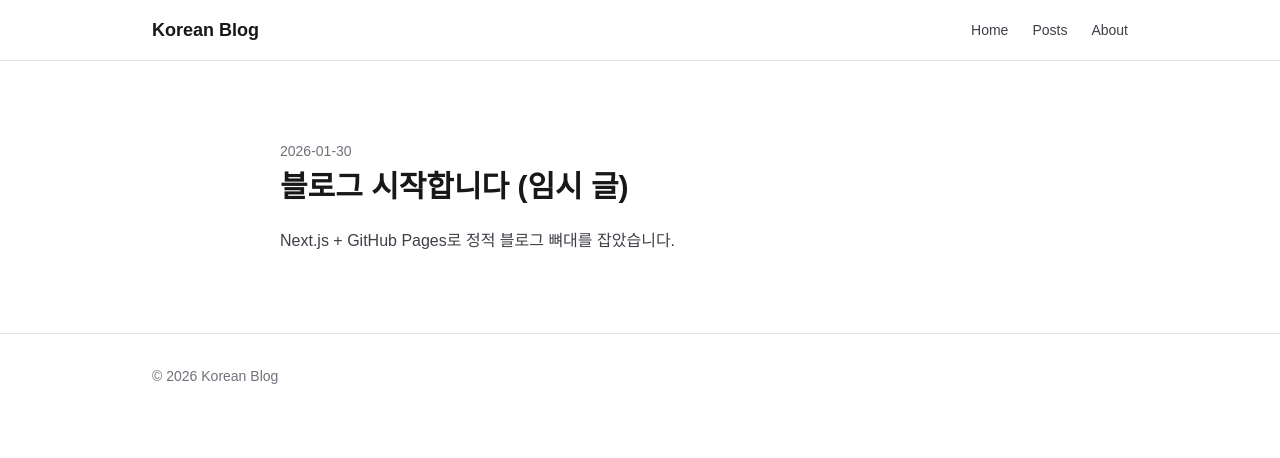
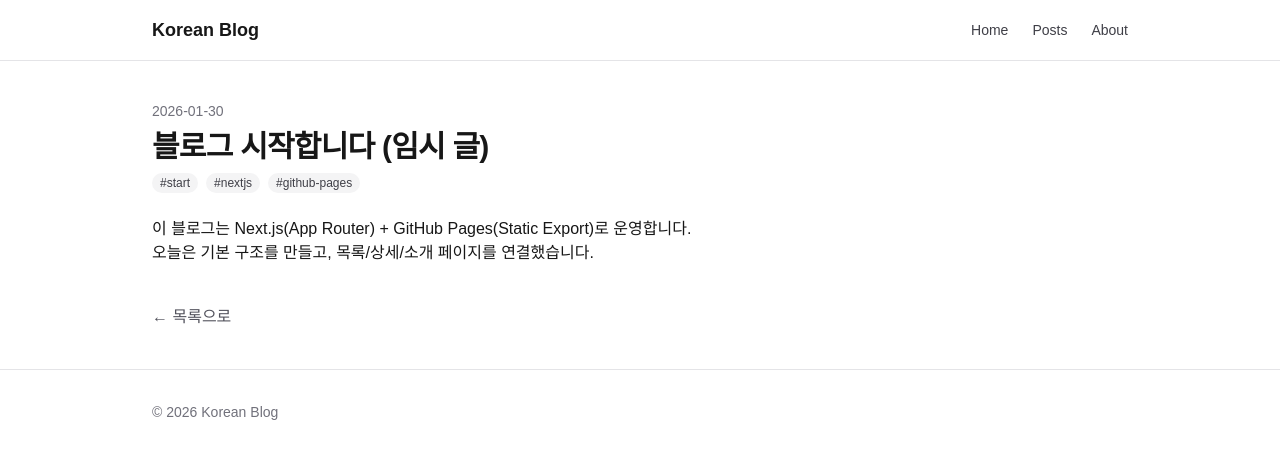
Before and after one commit to taegi3103/korean-blog, a Next.js app: page /posts/hello-korean-blog in a window 1280 px wide. Shown: the top 458 px of the page. Built offline with nearby package versions, Linux system fonts and the light colour scheme.

Commit message:
Refactor PostDetailPage to use getPost function

```diff
--- a/app/posts/[slug]/page.tsx
+++ b/app/posts/[slug]/page.tsx
@@ -1,21 +1,58 @@
-import { notFound } from "next/navigation";
-import { posts } from "@/app/lib/posts";
-
-export const dynamicParams = false;
+// app/posts/[slug]/page.tsx
+import Link from "next/link";
+import { getPost, posts } from "../../lib/posts";
 
 export function generateStaticParams() {
   return posts.map((p) => ({ slug: p.slug }));
 }
 
-export default function PostDetailPage({ params }: { params: { slug: string } }) {
-  const post = posts.find((p) => p.slug === params.slug);
-  if (!post) return notFound();
+export default function PostDetailPage({
+  params,
+}: {
+  params: { slug: string };
+}) {
+  const post = getPost(params.slug);
+
+  if (!post) {
+    return (
+      <div className="space-y-4">
+        <h1 className="text-2xl font-bold">글을 찾을 수 없습니다</h1>
+        <Link href="/posts" className="text-zinc-600 hover:text-black">
+          ← 목록으로
+        </Link>
+      </div>
+    );
+  }
 
   return (
-    <main className="mx-auto max-w-3xl px-6 py-10 bg-white">
-      <p className="text-sm text-zinc-500">{post.date}</p>
-      <h1 className="mt-2 text-3xl font-bold text-zinc-900">{post.title}</h1>
-      <p className="mt-6 text-zinc-700">{post.excerpt}</p>
-    </main>
+    <article className="space-y-6">
+      <header className="space-y-2">
+        <div className="text-sm text-zinc-500">{post.date}</div>
+        <h1 className="text-3xl font-bold tracking-tight">{post.title}</h1>
+
+        <div className="flex flex-wrap gap-2">
+          {post.tags.map((t) => (
+            <span
+              key={t}
+              className="rounded-full bg-zinc-100 px-2 py-0.5 text-xs text-zinc-700"
+            >
+              #{t}
+            </span>
+          ))}
+        </div>
+      </header>
+
+      <div className="prose max-w-none prose-zinc">
+        {post.content.split("\n\n").map((para, i) => (
+          <p key={i}>{para}</p>
+        ))}
+      </div>
+
+      <div className="pt-4">
+        <Link href="/posts" className="text-zinc-600 hover:text-black">
+          ← 목록으로
+        </Link>
+      </div>
+    </article>
   );
 }
```
